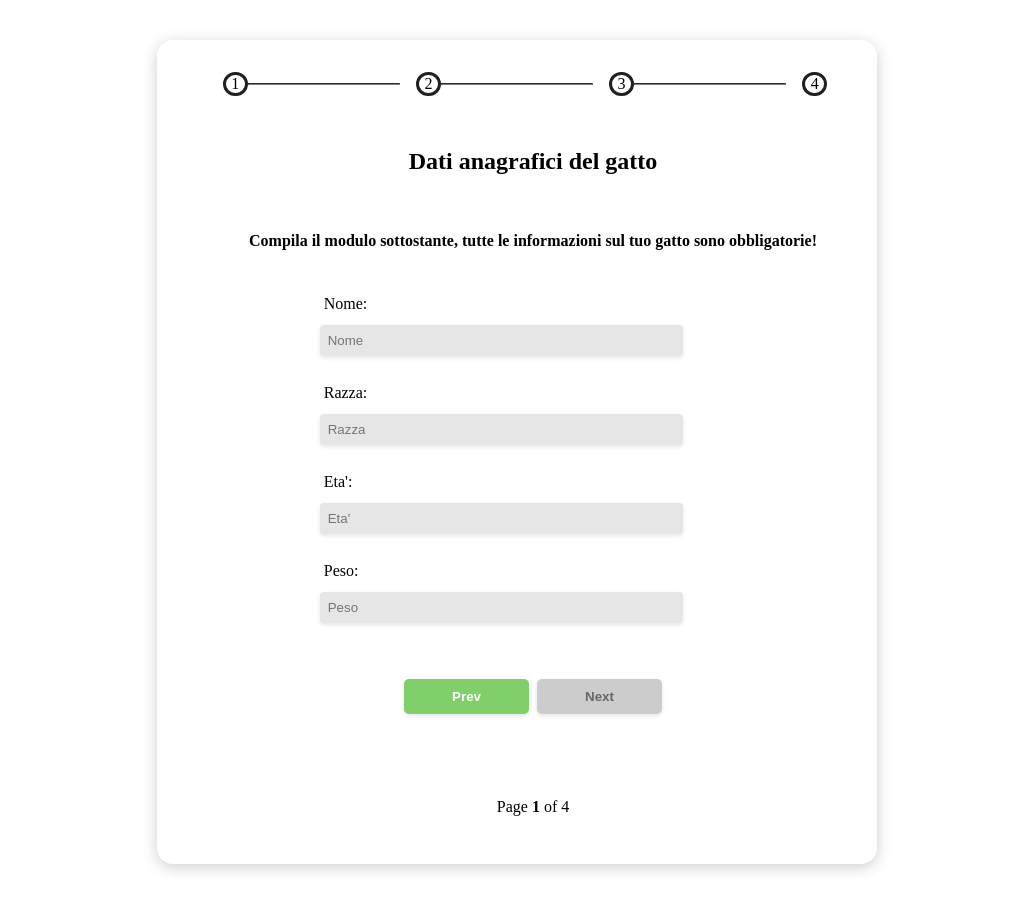
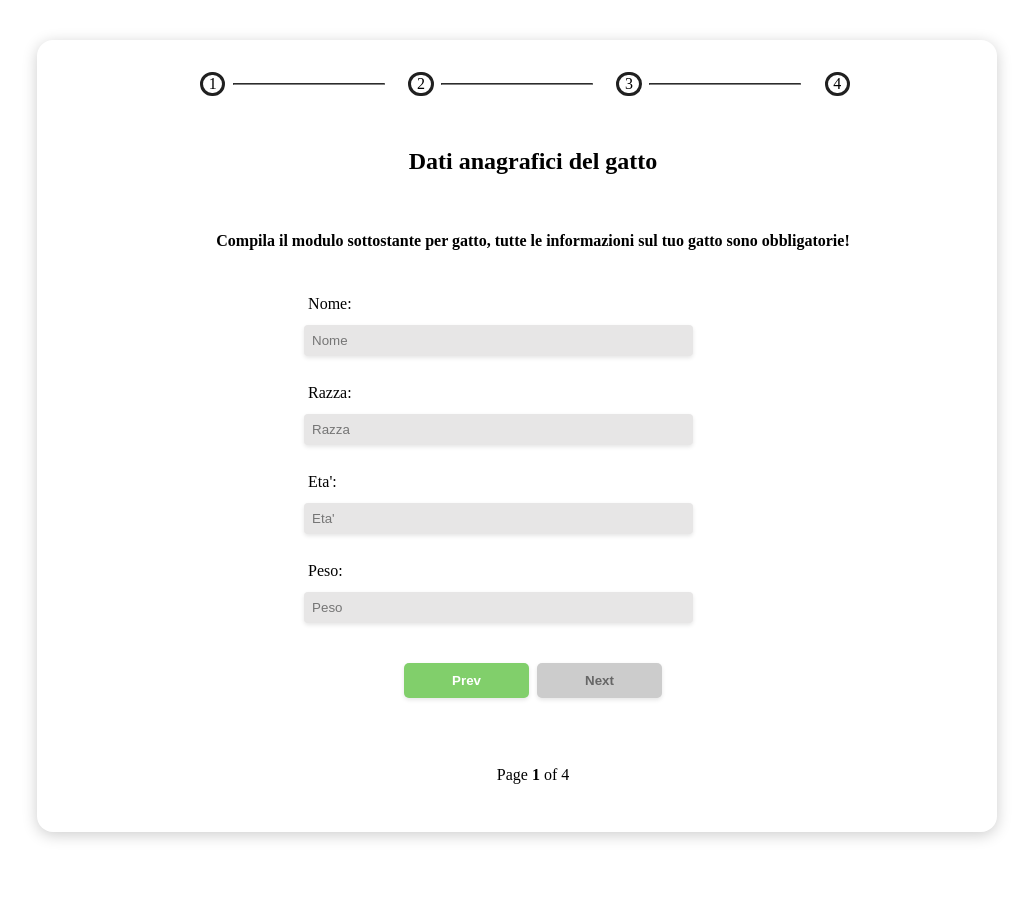
Before and after one commit to Muratkyn/vue-slot-form, a Vue app: page /cat-basic in a window 1280 px wide. Shown: the whole page, without its empty margins (123-1156 px from the left). After the commit the page ends 872 px from the top, so only its background shows below. Built offline with nearby package versions, Linux system fonts and the light colour scheme.

Commit message:
button props refactoring

```diff
--- a/src/App.vue
+++ b/src/App.vue
@@ -13,6 +13,6 @@
   align-items: center;
   border-radius: 1rem;
   box-shadow: 0px 3px 15px rgba(0, 0, 0, 0.2);
-  width: 60%;
+  width: 80%;
 }
 </style>
--- a/src/assets/main.css
+++ b/src/assets/main.css
@@ -1,7 +1,6 @@
 @import url("https://fonts.googleapis.com/css2?family=Poppins:wght@300;400;500;600;800&family=VT323&display=swap");
 
 #app body {
-  width: full;
   font-family: "Poppins";
 }
 #app {
@@ -61,7 +60,6 @@ button:active {
 .input-field:focus {
   outline: none;
   box-shadow: 0 4px 8px rgba(0, 0, 0, 0.2);
-  border-color: #ffca47;
 }
 
 #app h2 {
--- a/src/components/CatBasicInfo.vue
+++ b/src/components/CatBasicInfo.vue
@@ -1,8 +1,8 @@
 <template>
   <div class="">
     <Container
-      :isNextButtonVisible="getNextButton"
-      :isPrevButtonVisible="getPrevButton"
+      isNextButtonVisible
+      isPrevButtonVisible
       :onClickNext="goNext"
       :onClickPrev="goPrev"
       :is-button-enabled="enableButton"
@@ -10,13 +10,15 @@
       <template #Content>
         <h2>Dati anagrafici del gatto</h2>
         <h4>
-          Compila il modulo sottostante, tutte le informazioni sul tuo gatto
-          sono obbligatorie!
+          Compila il modulo sottostante per gatto, tutte le informazioni sul tuo
+          gatto sono obbligatorie!
         </h4>
         <div class="catInfoWrapper">
           <div v-for="catInfo in catBasicInfo">
             <div class="label-item">
-              <label for="catInfo"> {{ catInfo.label }}: </label>
+              <label name="catInfo.name" for="catInfo">
+                {{ catInfo.label }}:
+              </label>
             </div>
             <input
               class="input-field"
@@ -45,13 +47,6 @@ onMounted(() => {
   store.currentPage = 1;
 });
 
-const getNextButton = computed(() => {
-  return store.currentPage === 1;
-});
-
-const getPrevButton = computed(() => {
-  return store.currentPage === 1;
-});
 const goPrev = () => {
   store.currentPage = 0;
   router.push("/");
--- a/src/components/CatFoodInfo.vue
+++ b/src/components/CatFoodInfo.vue
@@ -1,8 +1,8 @@
 <template>
   <div>
     <Container
-      :isNextButtonVisible="getNextButton"
-      :isPrevButtonVisible="getPrevButton"
+      isNextButtonVisible
+      isPrevButtonVisible
       :is-button-enabled="enableButton"
       :onClickNext="goNext"
       :onClickPrev="goPrev"
@@ -19,7 +19,9 @@
           class="foodInfo-wrapper"
         >
           <div class="radio-wrapper">
-            <label for="data">{{ index + 1 }} - {{ data.question }}</label>
+            <label name="data.name" for="data"
+              >{{ index + 1 }} - {{ data.question }}</label
+            >
             <div
               class="radio-wrapper__center"
               v-for="answer in data.answers"
@@ -32,7 +34,7 @@
                 :name="data.name"
                 v-model="store.catFoodInformation[data.name as keyof CatFoodInformation]"
               />
-              <label for="">{{ answer.label }}</label>
+              <label name="data.name" for="">{{ answer.label }}</label>
               <input
                 v-if="
                   data.name === 'catFoodBrand' &&
@@ -65,13 +67,13 @@ onMounted(() => {
   store.currentPage = 2;
 });
 
-const getNextButton = computed(() => {
-  return store.currentPage === 2;
-});
+// const getNextButton = () => {
+//   return store.currentPage === 2;
+// };
 
-const getPrevButton = computed(() => {
-  return store.currentPage === 2;
-});
+// const getPrevButton = () => {
+//   return store.currentPage === 2;
+// };
 
 const goNext = () => {
   store.currentPage = 3;
--- a/src/components/CatHealthInfo.vue
+++ b/src/components/CatHealthInfo.vue
@@ -1,8 +1,8 @@
 <template>
   <div>
     <Container
-      :is-next-button-visible="getNextButton"
-      :is-prev-button-visible="getPrevButton"
+      is-next-button-visible
+      is-prev-button-visible
       :is-button-enabled="enableButton"
       :onClickNext="goNext"
       :onClickPrev="goPrev"
@@ -11,7 +11,7 @@
         <h2>Traccia salute del gatto</h2>
         <h4>
           Vi preghiamo di fornirci maggiori dettagli sulla storia sanitaria del
-          tuo gatto.
+          tuo gatto che sono obbligatori.
         </h4>
 
         <div
@@ -68,7 +68,7 @@
 <script lang="ts" setup>
 import { useAppStore } from "@/stores/store";
 import Container from "./shared/Container.vue";
-import { computed } from "vue";
+import { computed, onMounted } from "vue";
 import router from "@/router";
 import { catHealthData } from "@/constants";
 import { catDiseaseHistory } from "@/constants";
@@ -76,14 +76,9 @@ import type { CatDiseaseHistory, CatHealthData } from "@/types";
 
 const store = useAppStore();
 
-const getNextButton = computed(() => {
-  return store.currentPage === 3;
+onMounted(() => {
+  store.currentPage = 3;
 });
-
-const getPrevButton = computed(() => {
-  return store.currentPage === 3;
-});
-
 const enableButton = computed(() => {
   const radioBoxChosen = Object.values(store.catHealthData).every(
     (el) => el !== 0
@@ -110,9 +105,7 @@ const updateCheckboxState = (event: Event, answerName: string) => {
 
   if (answerName === "none" && isChecked) {
     Object.keys(store.catDiseaseHistory).forEach((key) => {
-      if (key !== "none") {
-        store.catDiseaseHistory[key as keyof CatDiseaseHistory] = 0;
-      }
+      store.catDiseaseHistory[key as keyof CatDiseaseHistory] = 0;
     });
   } else if (isChecked) {
     store.catDiseaseHistory.none = 0;
--- a/src/components/CatQuest.vue
+++ b/src/components/CatQuest.vue
@@ -46,8 +46,4 @@ const onSubmit = () => {
 };
 </script>
 
-<style scoped>
-.border {
-  border: black solid 2px;
-}
-</style>
+<style scoped></style>
--- a/src/components/HomePage.vue
+++ b/src/components/HomePage.vue
@@ -5,7 +5,6 @@
       <h4>
         Stiamo aggiungendo valore raccogliendo informazioni sulla salute del tuo
         gatto. Segui i passaggi indicati di seguito e compila il modulo.
-
         <br />
         Si prega di seguire i passaggi sottostanti e compila il modulo.
       </h4>
@@ -24,7 +23,7 @@
       <span>Accetto <a href="/not-found">i termini e le condizioni</a></span>
     </div>
     <Container
-      :isNextButtonVisible="getNextButton()"
+      isNextButtonVisible
       :onClickNext="onClickNext"
       :isStepperVisible="showStepper()"
       :isButtonEnabled="store.isChecked"
@@ -38,12 +37,14 @@
 import { useAppStore } from "@/stores/store";
 import Container from "./shared/Container.vue";
 import router from "@/router";
+import { onMounted } from "vue";
 
 const store = useAppStore();
 
-const getNextButton = () => {
-  return store.currentPage === 0;
-};
+onMounted(() => {
+  store.currentPage = 0;
+});
+
 const onClickNext = () => {
   router.push({ path: "/cat-basic" });
   store.currentPage = 1;
--- a/src/components/ThankYou.vue
+++ b/src/components/ThankYou.vue
@@ -2,8 +2,6 @@
   <div>sdsds</div>
 </template>
 
-<script>
-export default {};
-</script>
+<script lang="ts" setup></script>
 
-<style lang="scss" scoped></style>
+<style scoped></style>
--- a/src/components/shared/Container.vue
+++ b/src/components/shared/Container.vue
@@ -108,6 +108,7 @@ span {
 .backgroundGreen {
   background-color: #81cf6b;
   font-weight: bold;
+  border: solid #81cf6b ;
 }
 
 hr {
@@ -119,7 +120,6 @@ hr {
   background: linear-gradient(50%);
 }
 .button-wrapper {
-  padding: 1rem;
   margin-block: 1rem;
 }
 button:disabled {
--- a/src/constants/index.ts
+++ b/src/constants/index.ts
@@ -37,7 +37,7 @@ export const catFoodData = [
     question: "Cambi occasionalmente il tipo di cibo?",
     answers: [
       {
-        label: "Yes",
+        label: "Si",
         value: 1,
       },
       {
@@ -51,7 +51,7 @@ export const catFoodData = [
     question: "Vorresti riconsiderare la marca del cibo che stai regalando?",
     answers: [
       {
-        label: "Yes",
+        label: "Si",
         value: 1,
       },
       {
@@ -70,7 +70,7 @@ export const catFoodData = [
       "Credi che cambiare marca aiuterà la salute generale del tuo gatto?",
     answers: [
       {
-        label: "Yes",
+        label: "Si",
         value: 1,
       },
       {
@@ -117,7 +117,7 @@ export const catHealthData = [
     question: "Il vostro gatto ha avuto qualche malattia negli ultimi 6 mesi?",
     answers: [
       {
-        label: "Yes",
+        label: "Si",
         value: 1,
       },
       {
```
